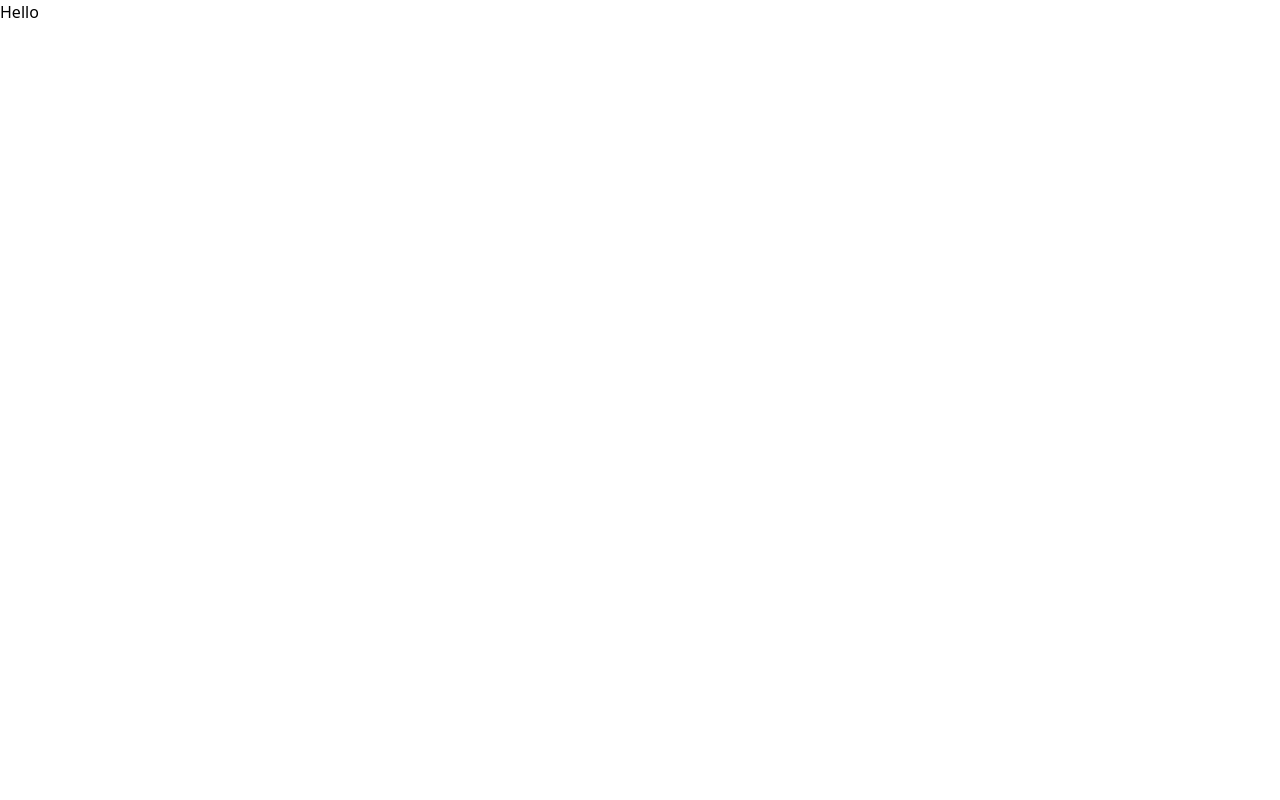
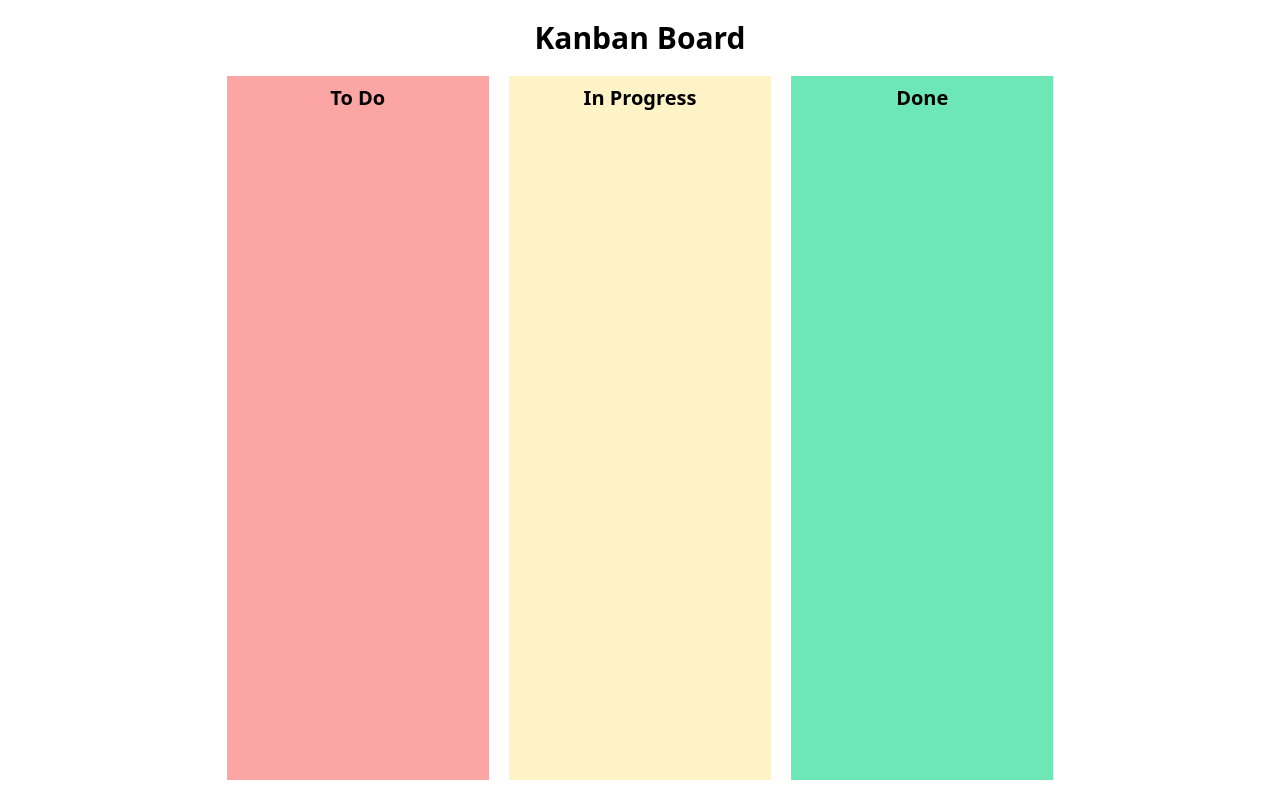
Before and after one commit to salikansari6/kanban-board, a React (Create React App) app: page / in a window 1280 px wide. Built offline with nearby package versions, Linux system fonts and the light colour scheme.

Commit message:
set up skeleton  UI for Kanban Board:

```diff
--- a/package.json
+++ b/package.json
@@ -12,6 +12,8 @@
     "@types/react": "^17.0.11",
     "@types/react-dom": "^17.0.8",
     "react": "^17.0.2",
+    "react-dnd": "^14.0.2",
+    "react-dnd-html5-backend": "^14.0.0",
     "react-dom": "^17.0.2",
     "react-scripts": "4.0.3",
     "typescript": "^4.3.4",
--- a/src/App.tsx
+++ b/src/App.tsx
@@ -1,7 +1,12 @@
 import React from "react";
+import Kanban from "./components/Kanban";
 
 function App() {
-  return <div className="App">Hello</div>;
+  return (
+    <div className="h-screen">
+      <Kanban />
+    </div>
+  );
 }
 
 export default App;
--- /dev/null
+++ b/src/components/Kanban/index.tsx
@@ -0,0 +1,28 @@
+import React from "react";
+
+const Kanban: React.FunctionComponent = () => {
+  return (
+    <div className="kanban p-5 h-full flex flex-col items-center">
+      <div className="title text-3xl text-center font-bold ">Kanban Board</div>
+      <div className="kanban__board grid grid-cols-3 gap-5 h-full w-2/3 mt-5">
+        <div className="to-do bg-red-300 ">
+          <div className="to-do__title text-center text-xl font-bold p-2">
+            To Do
+          </div>
+        </div>
+        <div className="in-progress bg-yellow-100">
+          <div className="in-progress__title text-center text-xl font-bold p-2">
+            In Progress
+          </div>
+        </div>
+        <div className="done bg-green-300">
+          <div className="done__title text-center text-xl font-bold p-2">
+            Done
+          </div>
+        </div>
+      </div>
+    </div>
+  );
+};
+
+export default Kanban;
```
Also changed, not shown: src/components/Kanban/Kanban.css (added), 1 other file (tests, documents, lock files or other folders).
